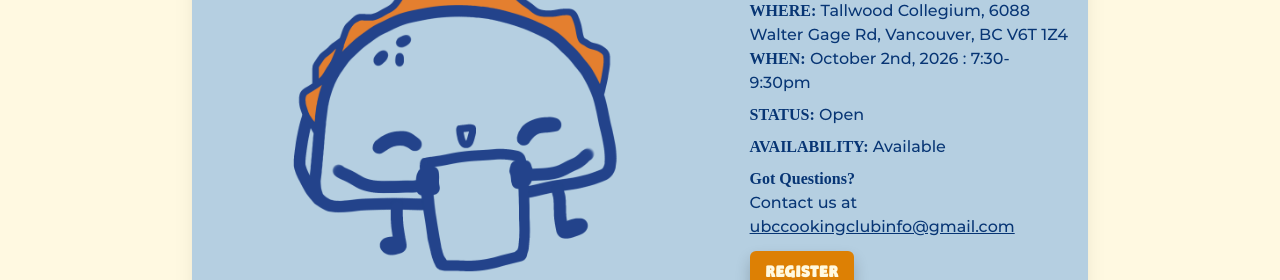
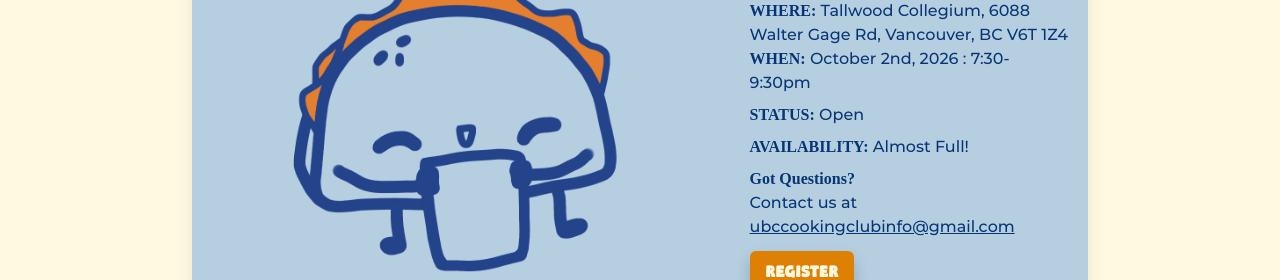
Before and after one commit to sushiroll123/UBC-Cooking-Club-Website, a Next.js app: page / in a window 1280 px wide. Shown: the part 1100-1380 px from the top of the page. Built offline with nearby package versions, Linux system fonts and the light colour scheme; a web font is replaced by a local one.

Commit message:
fixed event bug

```diff
--- a/src/components/home/Event.tsx
+++ b/src/components/home/Event.tsx
@@ -96,7 +96,7 @@ export default function Event() {
               <strong>STATUS:</strong> {curr.isOpen ? "Open" : "Closed"}
             </Text>
             <Text mb={2}>
-              <strong>AVAILABILITY:</strong> {curr.isFull ? "Full" : "Available"}
+              <strong>AVAILABILITY:</strong> {curr.availability}
             </Text>
             <Text>
               <strong>Got Questions?</strong> <br />
```
